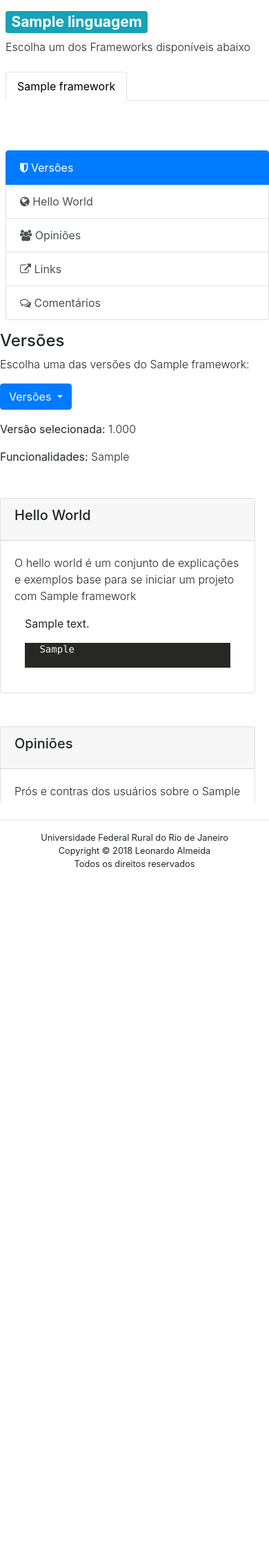
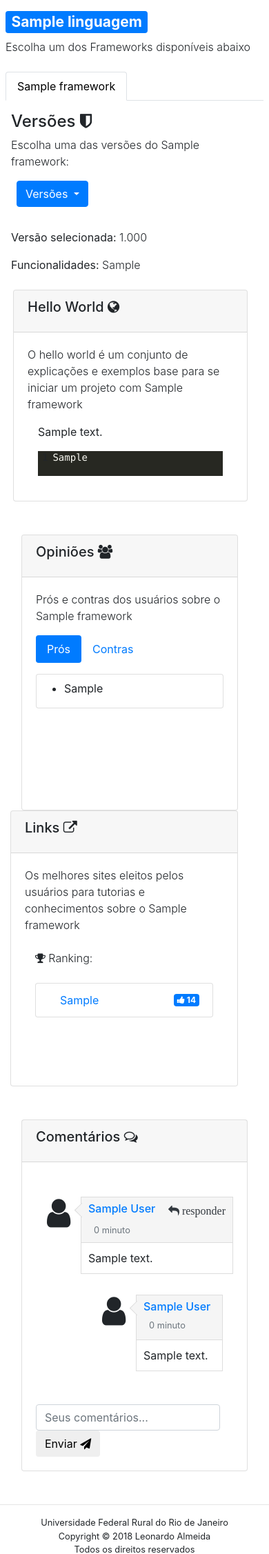
Before and after one commit to Leoalmeida95/mundo-dos-frameworks, a Django app: page /frameworks/1 in a window 390 px wide. Shown: the part 56-2309 px from the top of the page at 69% size. Before the commit the page ends 1313 px from the top, so only its background shows below. Run offline with Django 3.2, Linux system fonts and the light colour scheme; tables that the repository leaves empty hold one stand-in row (values such as "Sample post"); some libraries are stand-ins or nearby versions.

Commit message:
desing frameworks sem list group

```diff
--- a/wof/templates/frameworks.html
+++ b/wof/templates/frameworks.html
@@ -1,11 +1,11 @@
 {% extends "base.html" %} {% block titulo %}{{framework.linguagem.nome}}{%endblock%} {%block conteudo%} {%load staticfiles%}
 {%load filters%}
 <h3>
-    <span class="badge badge-info ml-2 mt-3">{{framework.linguagem.nome}}</span>
+    <span class="badge badge-primary ml-2 mt-3">{{framework.linguagem.nome}}</span>
 </h3>
 <p class="font-weight-light ml-2 mt-2 mb-4">Escolha um dos Frameworks disponíveis abaixo</p>
 <nav>
-    <div class="nav nav-tabs ml-2" id="nav-tab" role="tablist">
+    <div class="nav nav-tabs ml-2 mr-2" id="nav-tab" role="tablist">
         {%for frm in lista_frameworks %} {% with lista_frameworks|first as first %} {% if frm == first%}
         <a style="color:black" class="nav-item nav-link active" data-toggle="tab" href="#nav-home" role="tab" aria-selected="true">{{frm}}</a>
         {%else%}
@@ -14,28 +14,11 @@
     </div>
 </nav>
 
-<div class="row mt-4">
-    <div class="col-md-2">
-        <div id="list-frame" class="list-group mt-2 ml-2 mt-5" role="tablist">
-            <a class="list-group-item list-group-item-action active" href="#list-vs">
-                <i class="fa fa-shield" aria-hidden="true"></i> Versões</a>
-            <a class="list-group-item list-group-item-action" href="#list-hw">
-                <i class="fa fa-globe" aria-hidden="true"></i> Hello World</a>
-            <a class="list-group-item list-group-item-action" href="#list-op">
-                <i class="fa fa-users" aria-hidden="true"></i> Opiniões</a>
-            <a class="list-group-item list-group-item-action" href="#list-li">
-                <i class="fa fa-external-link" aria-hidden="true"></i> Links</a>
-            <a class="list-group-item list-group-item-action" href="#list-cm">
-                <i class="fa fa-comments-o" aria-hidden="true"></i> Comentários</a>
-        </div>
-    </div>
-
-    <div class="col-md-10 mb-2">
-        <div class="mr-3" data-spy="scroll" data-target="#list-frame" data-offset="0" class="scrollspy-example" style="overflow: auto; max-height: 700px;">
-
 <!--VERSÕES-->
+<div class="ml-3 mr-3">
     <div class="form-inline">
-                <h4 class="mt-3" id="list-vs">Versões
+        <h4 class="mt-3">Versões
+            <i class="fa fa-shield" aria-hidden="true"></i>
         </h4>
         {% if user.is_authenticated %}
         <label class="mt-2 ml-1">[
@@ -43,11 +26,13 @@
                 <small title="editar versão">editar</small>
             </a>]</label>{% endif %}
     </div>
+
     {%for versao in framework.versoes.all%} {% if versao == framework.versoes.first%}
+    <div class="form-inline">
         <p class="font-weight-light">
             Escolha uma das versões do {{framework.nome}}:
         </p>
-            <div class="dropdown">
+        <div class="dropdown ml-2 mb-3">
             <button class="btn btn-primary dropdown-toggle" type="button" id="dropdownMenuvs" data-toggle="dropdown" aria-haspopup="true"
                 aria-expanded="false">
                 Versões
@@ -58,11 +43,15 @@
                 {%endfor%}
             </div>
         </div>
+    </div>
+    <div class="form-inline">
         <p class="font-weight-light mt-3">
             <b>Versão selecionada:</b> {{versao.numero|floatformat:3}}</p>
-
+    </div>
+    <div class="form-inline">
         <p class="font-weight-light">
             <b>Funcionalidades:</b> {{versao.funcionalidades}}</p>
+    </div>
     {% endif %} {% empty %} {% if user.is_authenticated %}
     <div class="col-12 mt-2">
         <p class="font-weight-light"> O {{framework.nome}} ainda não possui versões cadastradas. Clique no 'Editar' e seja o primeiro a fazer!</p>
@@ -70,13 +59,17 @@
         <p class="font-weight-light">O {{framework.nome}} ainda não possui versões cadastradas. Cadastre-se e seja o primeiro a fazer! </p>
     </div>
     {%endif%} {%endfor%}
+</div>
 
 <!--HELLO WORLD-->
-            <div class="card mt-5 mb-5 mr-1" id="list-hw">
+<div class="col-md-12">
+    <div class="card mr-3 mt-2 ml-1" style="max-height:600px;">
         <div class="card-header">
             <div class="bg-default clearfix">
                 <div class="float-left">
-                            <h5 class="card-title">Hello World </h5>
+                    <h5 class="card-title ">Hello World
+                        <i class="fa fa-globe" aria-hidden="true"></i>
+                    </h5>
                 </div>
                 <div class="float-right">{% if user.is_authenticated %}
                     <label>[
@@ -86,28 +79,33 @@
                     {% endif %}</div>
             </div>
         </div>
-                <div class="card-body">
+        <div class="card-body" style="overflow-y:scroll;">
             <p class="font-weight-light">O hello world é um conjunto de explicações e exemplos base para se iniciar um projeto com {{framework.nome}}</p>
             {%if framework.helloworlds.first%}
-                    <div class="col-md-12">
+            <div class="col-md-12 mt-2">
                 {{framework.helloworlds.first.descricao}}
             </div>
-                    <div class="col-md-12 mt-3 mx-auto ">
-                        {%with "<pre id="|add:framework.linguagem.nome|add:">"|add:framework.helloworlds.first.codigo_exemplo|add:"</pre>" as code %} {{code|pygmentize|safe}} {%endwith%}
+            <div class="col-md-12 mt-3">
+            {%with "<pre id="|add:framework.linguagem.nome|add:">"|add:framework.helloworlds.first.codigo_exemplo|add:"</pre>" as code %} {{code|pygmentize|safe}} {%endwith%} </div> {%else%}
+            <p class="font-weight-light">{% if user.is_authenticated %} Este framework ainda não possui nenhum exemplo de Hello World. Clique no 'Editar'
+                e seja o primeiro a fazer! {%else%} Este framework ainda não possui nenhum exemplo de Hello World. Cadastre-se
+                e seja o primeiro a fazer! {%endif%}</p>
+            <p class="font-weight-light">Veja um exemplo de um Hello World pronto no Framework
+                <a href="{% url 'wofapp:frameworks' 3 %}">Django</a>, da linguagem Python.{%endif%}</p>
         </div>
-                    {%else%} <p class="font-weight-light">{% if user.is_authenticated %} Este framework ainda não possui nenhum exemplo de Hello World. Clique no 'Editar'
-                    e seja o primeiro a fazer! {%else%} Este framework ainda não possui nenhum exemplo de Hello World.
-                    Cadastre-se e seja o primeiro a fazer! {%endif%}</p>
-                    <p class="font-weight-light">Veja um exemplo de um Hello World pronto no Framework <a href="{% url 'wofapp:frameworks' 3 %}">Django</a>, da linguagem Python.{%endif%}</p>
     </div>
 </div>
 
+<div class="row col-md-12 mt-5">
     <!--OPINIÕES-->
-            <div class="card mt-5 mb-5 mr-1" id="list-op">
+    <div class="col-md-6">
+        <div class="card ml-3" style="height:400px;">
             <div class="card-header">
                 <div class="bg-default clearfix">
                     <div class="float-left">
-                            <h5 class="card-title">Opiniões</h5>
+                        <h5 class="card-title">Opiniões
+                            <i class="fa fa-users" aria-hidden="true"></i>
+                        </h5>
                     </div>
                     <div class="float-right">{% if user.is_authenticated %}
                         <label>[
@@ -119,7 +117,7 @@
             </div>
             <div class="card-body">
                 <p class="font-weight-light">Prós e contras dos usuários sobre o {{framework.nome}}</p>
-                    <ul class="nav nav-pills mb-3 mt-3 ml-2" id="pills-tab" role="tablist">
+                <ul class="nav nav-pills" id="pills-tab" role="tablist">
                     <li class="nav-item">
                         <a class="nav-link active" id="pills-pros-tab" data-toggle="pill" href="#pills-pros" role="tab" aria-controls="pills-pros"
                             aria-selected="true">Prós</a>
@@ -131,29 +129,33 @@
                 </ul>
                 <div class="tab-content" id="pills-tabContent">
                     <div class="tab-pane fade show active" id="pills-pros" role="tabpanel" aria-labelledby="pills-pros-tab">
-                            <div class="card card-body ml-1 mr-1 mb-3">
+                        <div class="card mt-3">
                             <ul>
                                 {% for opiniao in framework.opinioes.all %}
-                                    <li>
+                                <li class="mt-2">
                                     {{opiniao.pro}}
                                 </li>
-                                    {% empty %} <p class="font-weight-light">{% if user.is_authenticated %} Ninguém adicionou um pró sobre este framework. Clique no 'Adicionar' e seja
-                                    o primeiro a fazer! {%else%} Ninguém adicionou um pró sobre este framework. Cadastre-se
+                                {% empty %}
+                                <p class="font-weight-light mt-3">{% if user.is_authenticated %} Ninguém adicionou um pró sobre este framework. Clique no 'Adicionar'
+                                    e seja o primeiro a fazer! {%else%} Ninguém adicionou um pró sobre este framework. Cadastre-se
                                     e seja o primeiro a fazer! {%endif%}</p> {%endfor%}
                             </ul>
                         </div>
                     </div>
                     <div class="tab-pane fade" id="pills-contras" role="tabpanel" aria-labelledby="pills-contras-tab">
-                            <div class="card card-body ml-1 mr-1 mb-3">
+                        <div class="card mt-3">
                             <ul>
                                 {% for opiniao in framework.opinioes.all %}
-                                    <li>
+                                <li class="mt-1">
                                     {{opiniao.contra}}
                                 </li>
-                                    {% empty %} <p class="font-weight-light">{% if user.is_authenticated %} Ninguém adicionou um contra sobre este framework. Clique no 'Adicionar'
-                                    e seja o primeiro a fazer! {%else%} Ninguém adicionou um contra sobre este framework.
-                                    Cadastre-se e seja o primeiro a fazer! {%endif%} </p>{%endfor%}
+                                {% empty %}
+                                <p class="font-weight-light mt-3">{% if user.is_authenticated %} Ninguém adicionou um contra sobre este framework. Clique no
+                                    'Adicionar' e seja o primeiro a fazer! {%else%} Ninguém adicionou um contra sobre este
+                                    framework. Cadastre-se e seja o primeiro a fazer! {%endif%}
+                                </p>{%endfor%}
                             </ul>
+                        </div>
                     </div>
                 </div>
             </div>
@@ -161,11 +163,14 @@
     </div>
 
     <!--LINKS-->
-            <div class="card mt-5 mb-5 mr-1" id="list-li">
+    <div class="col-md-6">
+        <div class="card" style="height:400px;">
             <div class="card-header">
                 <div class="bg-default clearfix">
                     <div class="float-left">
-                            <h5 class="card-title">Links</h5>
+                        <h5 class="card-title">Links
+                            <i class="fa fa-external-link" aria-hidden="true"></i>
+                        </h5>
                     </div>
                     <div class="float-right">{% if user.is_authenticated %}
                         <label>[
@@ -178,10 +183,10 @@
             <div class="card-body">
                 <p class="font-weight-light">Os melhores sites eleitos pelos usuários para tutorias e conhecimentos sobre o {{framework.nome}}</p>
                 <div class="col-md-12">
-                        <p class="font-weight-light">
+                    <p class="font-weight-light mt-4 mb-4">
                         <i class="fa fa-trophy" aria-hidden="true"></i> Ranking:</p>
                     {% for link in framework.links.all %}
-                        <ul class="list-group mb-5">
+                    <ul class="list-group">
                         <li class="list-group-item d-flex justify-content-between align-items-center">
                             <div class="col-10 text-truncate">
                                 <a href={{link.path}}>{{link.path}}</a>
@@ -190,21 +195,33 @@
                                 <i class="fa fa-thumbs-up" aria-hidden="true"></i> 14</i>
                             </span>
                         </li>
-                            {% empty %} {% if user.is_authenticated %}
-                            <li class="list-group-item d-flex justify-content-between align-items-center"> <p class="font-weight-light">Ninguém adicionou um link sobre este framework. Clique no 'mais' e seja o primeiro a fazer!</p>
-                            </li>{%else%}
-                            <li class="list-group-item d-flex justify-content-between align-items-center"> <p class="font-weight-light">Ninguém adicionou um link sobre este framework. Cadastre-se e seja o primeiro a fazer!</p>
+                        {% empty %}
+                        <li class="list-group-item d-flex justify-content-between align-items-center">
+                                {% if user.is_authenticated %}
+                            <p class="font-weight-light">Ninguém adicionou um link sobre este framework. Clique no 'mais' e seja o primeiro a fazer!
+                            </p>
+                            {%else%}
+                            <p class="font-weight-light">Ninguém adicionou um link sobre este framework. Cadastre-se e seja o primeiro a fazer!</p>
+                            {%endif%}
                         </li>
-                            {%endif%} {%endfor%}
+                         {%endfor%}
+                </div>
+            </div>
+        </div>
     </div>
 </div>
 </div>
 
 <!--Comentário-->
-            <div class="card mt-5 mb-2 mr-1" id="list-cm">
+<div class="col-md-12">
+    <div class="card mt-5 mb-5 mr-3 ml-3">
         <form class="form" role="form" method="POST" action="/comentario/{{framework.id}}">
             {% csrf_token %}
-                    <div class="card-header"><h5>Comentários</h5></div>
+            <div class="card-header">
+                <h5 class="card-title">Comentários
+                    <i class="fa fa-comments-o" aria-hidden="true"></i>
+                </h5>
+            </div>
             <div class="card-body">
                 {% for comentario in framework.comentarios.all %}
                 <div class="media comment-box">
@@ -223,7 +240,8 @@
                                 <div class="float-right">
                                     <a class="text-dark" href="#">
                                         <i class="fa fa-reply"> responder</i>
-                                            </a></div>
+                                    </a>
+                                </div>
                             </div>
                         </div>
                         <p>{{comentario.texto}}</p>
@@ -282,8 +300,6 @@
         </form>
     </div>
 </div>
-    </div>
-</div>
 
 <!-- Modal -->
 <form class="form" role="form" method="POST" action="/helloworld/{{framework.id}}">
--- a/wof/wofapp/views.py
+++ b/wof/wofapp/views.py
@@ -215,6 +215,10 @@ def helloworld_view(request,id):
     return render(request,'frameworks.html',args)
 
 def chart_view(request):
+
+    linguagens = Linguagem.objects.all().order_by('nome')
+    frameworks = Framework.objects.all().order_by('nome')
+
     chart1 = """{
                 "chart": {
                 "caption": "Top 5 linguagens mais acessadas",
@@ -227,12 +231,14 @@ def chart_view(request):
                 "showpercentvalues": "1",
                 "showpercentintooltip": "1",
                 "plottooltext": "Linguagem: $label, Acessos : $datavalue",
-                "theme": "ocean"
+                "theme": "zune"
                 },
                 "data": ["""
 
-    for i in range(0,3):
-        chart1 = chart1 + """ {"label": "linguagem""" + str(i) +  """", "value":" """   +  str(i*100) + """"},"""
+    i = 1
+    for linguagem in linguagens:
+        chart1 = chart1 + """ {"label": " """ + linguagem.nome +  """", "value":" """   +  str(i*100) + """"},"""
+        i = i+1
 
     chart1 = chart1[:-1]
 
@@ -252,12 +258,13 @@ def chart_view(request):
                 "showpercentvalues": "1",
                 "showpercentintooltip": "0",
                 "plottooltext": "Framework: $label, Contribuintes : $datavalue",
-                "theme": "ocean"
+                "theme": "carbon"
                 },
                 "data": ["""
 
-    for i in range(3,8):
-        chart2 = chart2 + """ {"label": "framework""" + str(i) +  """", "value":" """   +  str(i*100) + """"},"""
+    for framework in frameworks:
+        chart2 = chart2 + """ {"label": " """ + framework.nome +  """", "value":" """   +  str(i*100) + """"},"""
+        i = i+1
 
     chart2 = chart2[:-1]
 
@@ -267,6 +274,4 @@ def chart_view(request):
     p1 = FusionCharts("pie3d", "ex1" , "100%", "400", "chart-1", "json", chart1)
     p2 = FusionCharts("pie3d", "ex2" , "100%", "400", "chart-2", "json", chart2)
 
-    linguagens = Linguagem.objects.all().order_by('nome')
-
     return  render(request, 'home.html', {'output1' : p1.render(),'output2' : p2.render(),'linguagens':linguagens})
```
Lines whose indentation alone changed are shown as unchanged.
